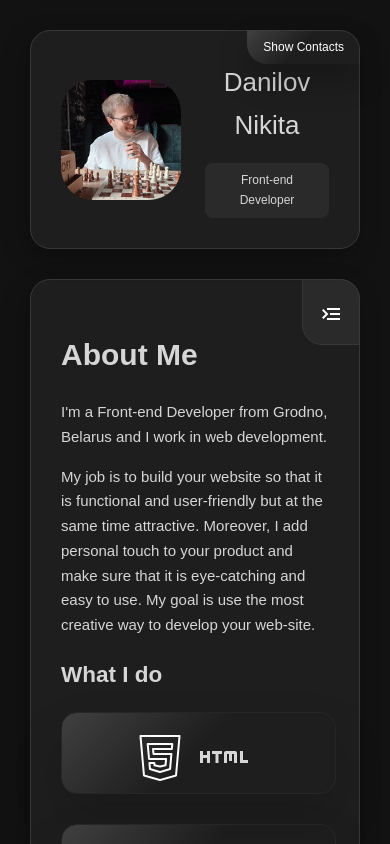
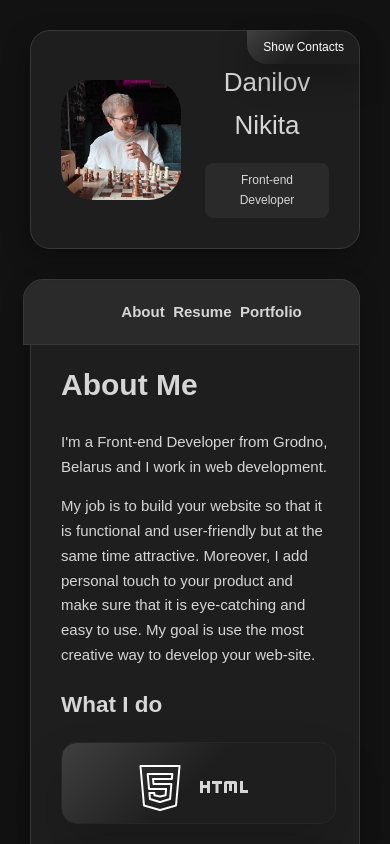
Before and after one commit to NikiDan/landingPage, a React (Create React App) app in the folder landing-page/: page / in a window 390 px wide. Shown: the top 844 px of the page. Built offline with nearby package versions, Linux system fonts and the light colour scheme.

Commit message:
NavBar adaptation fix

```diff
--- a/landing-page/src/Components/ContentMobile/style.css
+++ b/landing-page/src/Components/ContentMobile/style.css
@@ -298,6 +298,45 @@
   }
 }
 
+@media screen and (max-width: 600px) {
+
+  .nav__btn{
+    display: none;
+  }
+
+  .nav, .nav-container{
+    width: 96.1%;
+  }
+
+  .nav{
+    justify-content: space-around;
+  }
+
+  .nav-container{
+    border-radius: 20px 20px 0 0;
+    justify-content: center;
+  }
+
+  .description{
+    margin-top: 50px;
+  }
+
+  .nav__hidden{
+    animation-name: none;
+    width: 60%;
+    justify-content: space-around;
+  }
+  .nav__item{
+    margin: 0;
+  }
+}
+
+@media screen and (max-width: 578px) {
+  .nav-container{
+    width: 96%;
+  }
+}
+
 @media screen and (max-width: 470px) {
   .prof-skill__inf__item{
     padding: 20px 20px 10px 20px;
```
